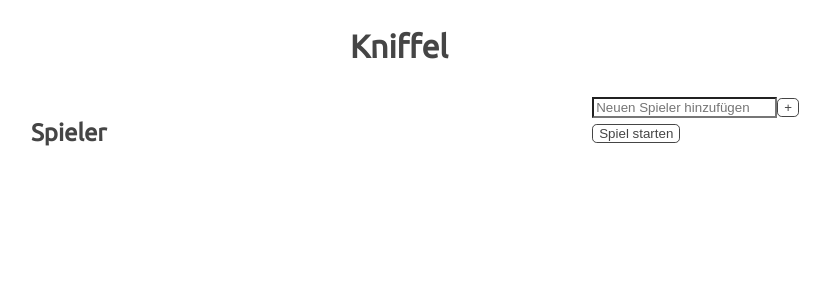
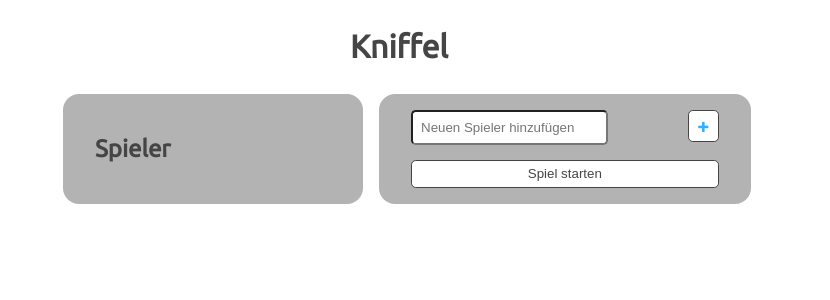
Before and after one commit to matatar/yahtzee, a React (Vite) app: page / in a window 1280 px wide. Shown: the top 300 px of the page, without its empty margins (1-831 px from the left). Built offline with nearby package versions, Linux system fonts and the light colour scheme.

Commit message:
adds styles for setup component

```diff
--- a/components/Play.module.css
+++ b/components/Play.module.css
@@ -45,6 +45,10 @@ hr {
     width: 2rem;
 }
 .dice {
+    margin-top: 1rem;
+    padding: .5rem;
+    border-radius: .2rem;
+    background-color: var(--background-element-color);
     display: flex;
     flex-direction: row;
     gap: 2rem;
--- a/components/PlayerPanel.module.css
+++ b/components/PlayerPanel.module.css
@@ -1,3 +1,15 @@
 .setup__player-panel {
-    background-color: cornflowerblue;
+    background-color: var(--primary-color);
+    position: relative;
+    border: .1rem solid var(--secondary-color);
+    border-radius: .3rem;
+    padding: .5rem 1rem;
 }
+.setup__player-panel > span {
+    position: absolute;
+    padding: 0 1rem;
+    right: 0;
+    color: var(--highlighted-color);
+    cursor: pointer;
+    font-family: 'Archivo Black', sans-serif;
+}
--- a/components/Setup.jsx
+++ b/components/Setup.jsx
@@ -4,12 +4,12 @@ import styles from './Setup.module.css';
 export default class Setup extends React.Component {
     render() {
         return (
-        <>
-            <div className="setup">
+        <div className='container'>
+            <div className={styles.setup}>
                 <h2 className={styles.h2}>{this.props.t('setup_player')}</h2>
                 {this.props.playerPanelElements}
             </div>
-            <div>
+            <div className={styles.setup}>
                 <form onSubmit={this.props.handlePlayerAdd}>
                     <input
                         name="playerInput"
@@ -18,13 +18,13 @@ export default class Setup extends React.Component {
                         value={this.props.playerName}
                         placeholder={this.props.t('setup_playerAdd')}
                     />
-                    <button className="btn-outline" type="submit"  >
+                    <button className={`btn-outline ${styles.setupAddButton}`} type="submit"  >
                         +
                     </button>
                 </form>
                 <button className="btn-outline" onClick={this.props.handleStartButton}>{this.props.t('setup_startGame')}</button>
             </div>
-        </>
+        </div>
         )
     }
 }
--- a/components/Setup.module.css
+++ b/components/Setup.module.css
@@ -1,11 +1,26 @@
 
 .setup {
-    color: var(--secondary-color);
+    background-color: var(--background-element-color);
     display: flex;
-
+    flex-direction: column;
+    padding: 1rem 2rem;
+    gap: .5rem;
+    min-width: 300px;
+    justify-content: space-between;
+    border-radius: 1rem;
 }
 
 .setup__player-input {
     background-color: var(--primary-color);
     color: var(--secondary-color);
+    padding: .5rem;
+    border-radius: .3rem;
 }
+
+.setupAddButton {
+    margin-left: 5rem;
+    font-family: 'Archivo Black', sans-serif;
+    font-size: larger;
+    padding: .2rem .5rem;
+    color: var(--highlighted-color);
+}
--- a/index.html
+++ b/index.html
@@ -6,6 +6,7 @@
     <link rel="preconnect" href="https://fonts.googleapis.com">
     <link rel="preconnect" href="https://fonts.gstatic.com" crossorigin>
     <link href="https://fonts.googleapis.com/css2?family=Ubuntu&display=swap" rel="stylesheet">
+    <link href="https://fonts.googleapis.com/css2?family=Archivo+Black&display=swap" rel="stylesheet">
     <meta name="viewport" content="width=device-width, initial-scale=1.0" />
     <title>yahtzee</title>
   </head>
--- a/src/App.css
+++ b/src/App.css
@@ -51,4 +51,5 @@ body {
     text-decoration: none;
     border-radius: .3rem;
     cursor: pointer;
+    line-height: 1.5rem;
 }
```
